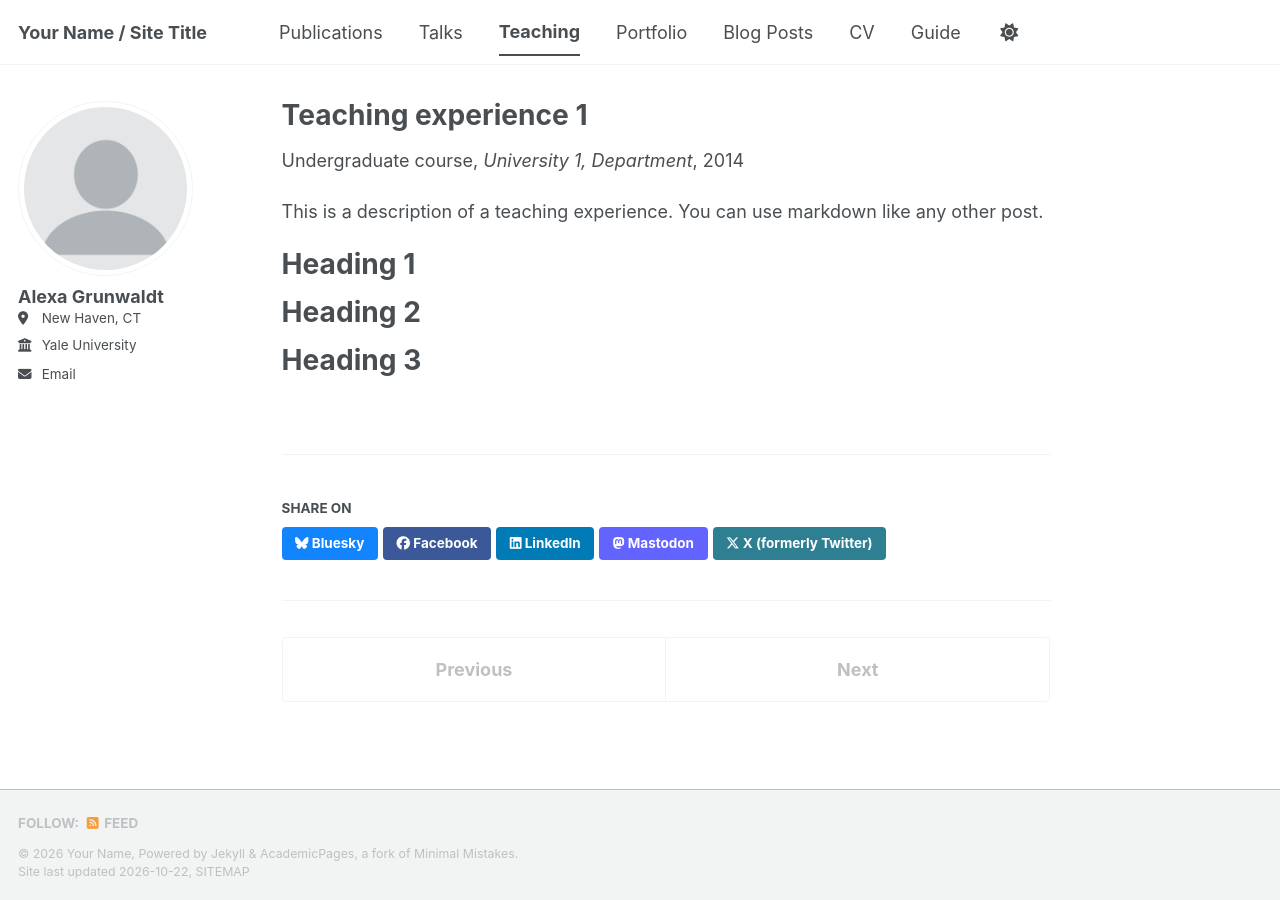
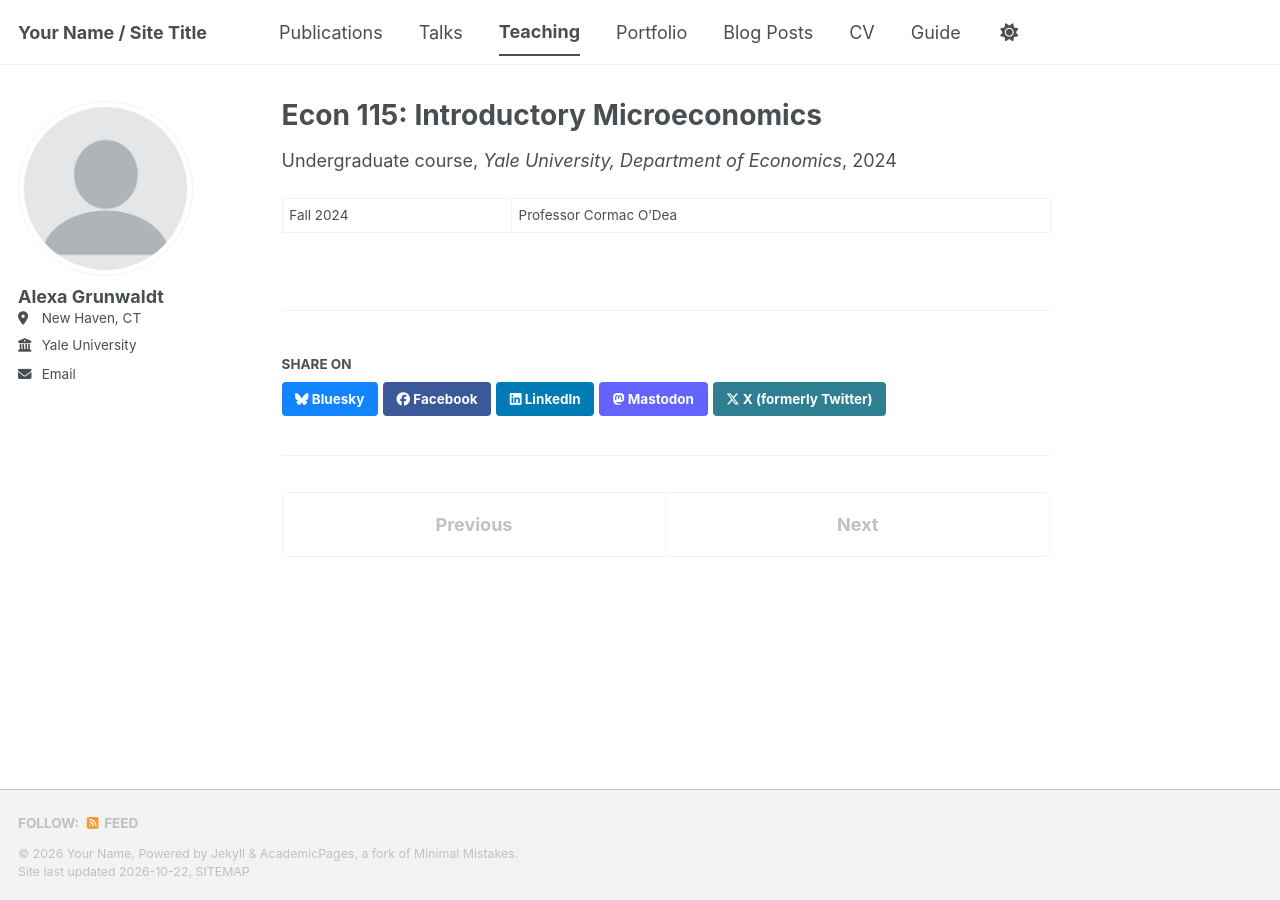
Before and after one commit to alexagrunwaldt/alexagrunwaldt.github.io, a Jekyll site: the page built from _teaching/2014-spring-teaching-1.md, in a window 1280 px wide. Built offline with Jekyll 4.4.1, drawn with Linux system fonts in a browser that asks for light colours; a style sheet for code colours, icons or effects is not loaded.

Commit message:
Revise teaching experience details for Econ 115
Updated course title, venue, date, and location for teaching experience.

```diff
--- a/_teaching/2014-spring-teaching-1.md
+++ b/_teaching/2014-spring-teaching-1.md
@@ -1,20 +1,11 @@
 ---
-title: "Teaching experience 1"
+title: "Econ 115: Introductory Microeconomics"
 collection: teaching
 type: "Undergraduate course"
 permalink: /teaching/2014-spring-teaching-1
-venue: "University 1, Department"
-date: 2014-01-01
-location: "City, Country"
+venue: "Yale University, Department of Economics"
+date: 2024-01-01
+location: "New Haven, CT"
 ---
 
-This is a description of a teaching experience. You can use markdown like any other post.
-
-Heading 1
-======
-
-Heading 2
-======
-
-Heading 3
-======
+Fall 2024 | Professor Cormac O'Dea
```
